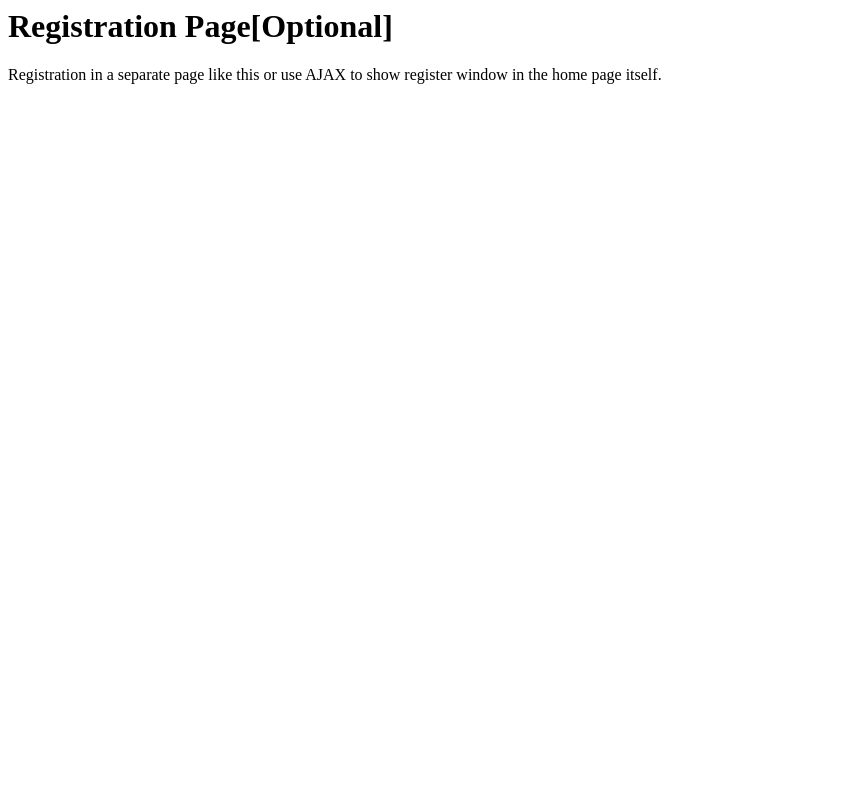
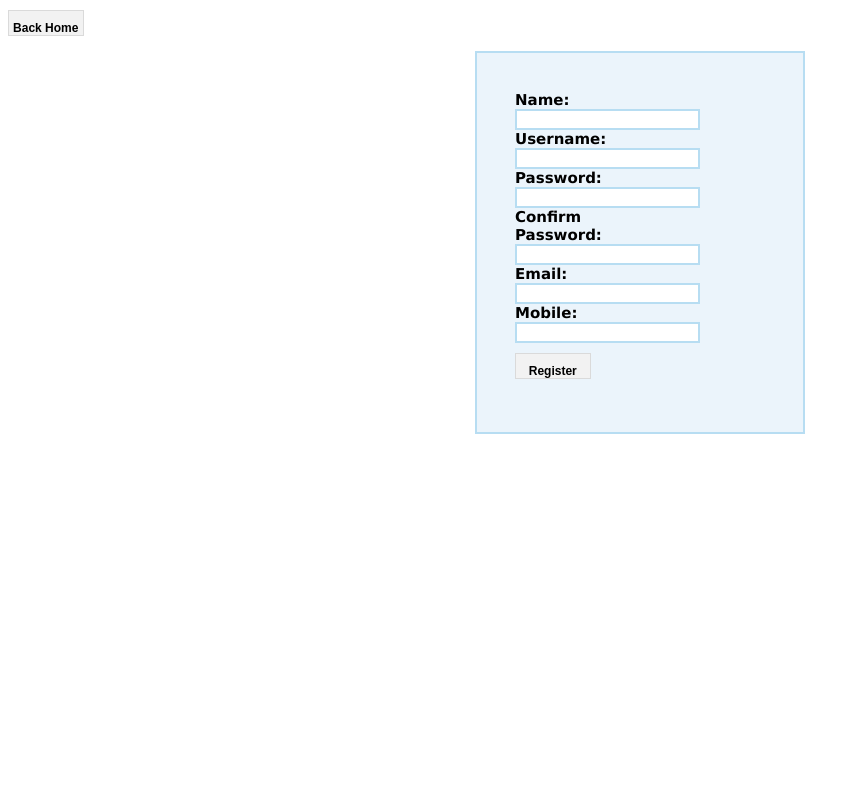
Before and after one commit to jithusunny/Genie, a PHP site: page /register.php in a window 1280 px wide. Shown: the whole page, without its empty margins (0-860 px from the left). Run offline with PHP 8.4, Linux system fonts and the light colour scheme.

Commit message:
Sample registration page - uses same base-style css.

```diff
--- a/register.php
+++ b/register.php
@@ -1,5 +1,39 @@
 <html>
-<h1>Registration Page[Optional]</h1>
+    <head>
+        <title>Genie - Registration</title>
+        <link href="./style/base-style.css" rel="stylesheet" type="text/css" />
+    </head>
 
-Registration in a separate page like this or use AJAX to show register window in the home page itself.
+    <body>
+        <div>
+	    <form id="stylized" name="home" method="link" action="index.php">
+	        <button type="submit">Back Home</button>
+	    </form>
+	</div>
+
+        <div id="stylized" class="login-box">
+            <form id="form" name="form" method="post" action="validate_registration.php">
+
+                <label>Name:</label>
+                <input type="text" name="name" id="name">
+
+                <label>Username:</label>
+                <input type="text" name="uname" id="uname">
+
+                <label>Password:</label>
+                <input type="text" name="pwd1" id="pwd1">
+
+                <label>Confirm Password:</label>
+                <input type="text" name="pwd2" id="pwd2">
+
+                <label>Email:</label>
+                <input type="text" name="email" id="email">
+
+                <label>Mobile:</label>
+                <input type="text" name="mob" id="mob">
+
+                <button type="submit">Register</button>
+            </form>
+        </div>
+    </body>
 </html>
```
